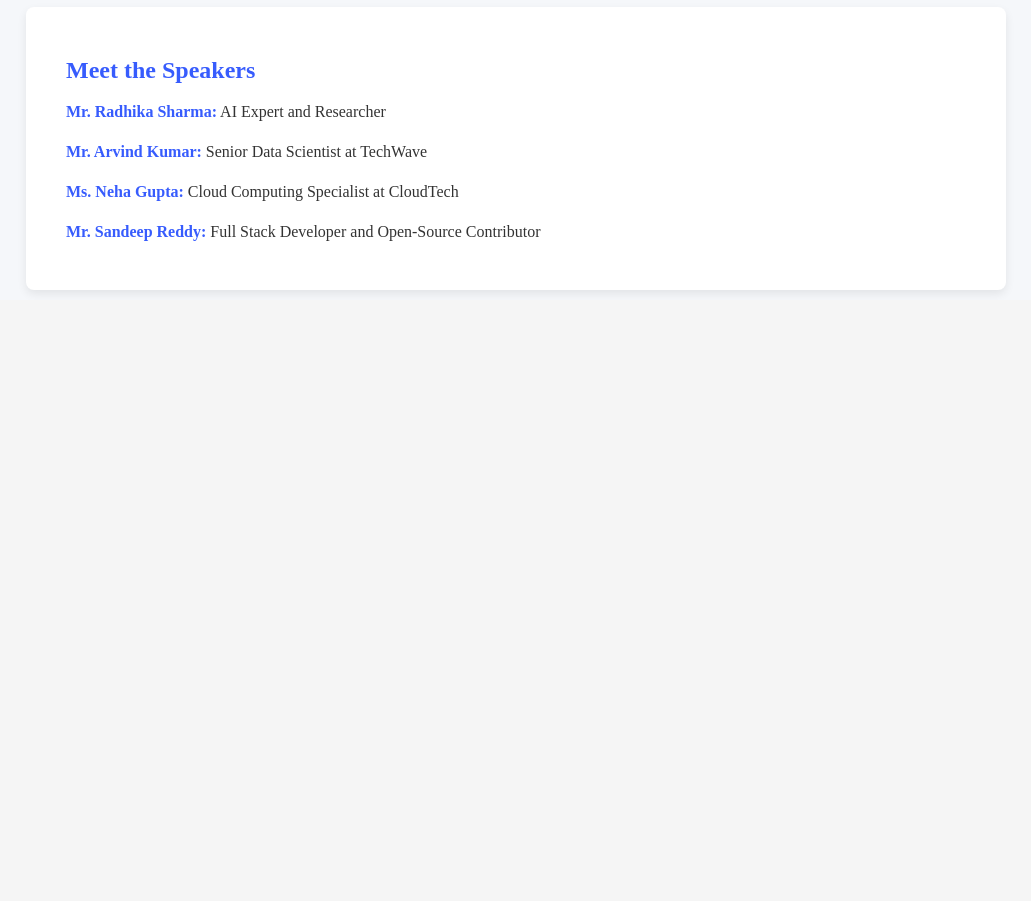
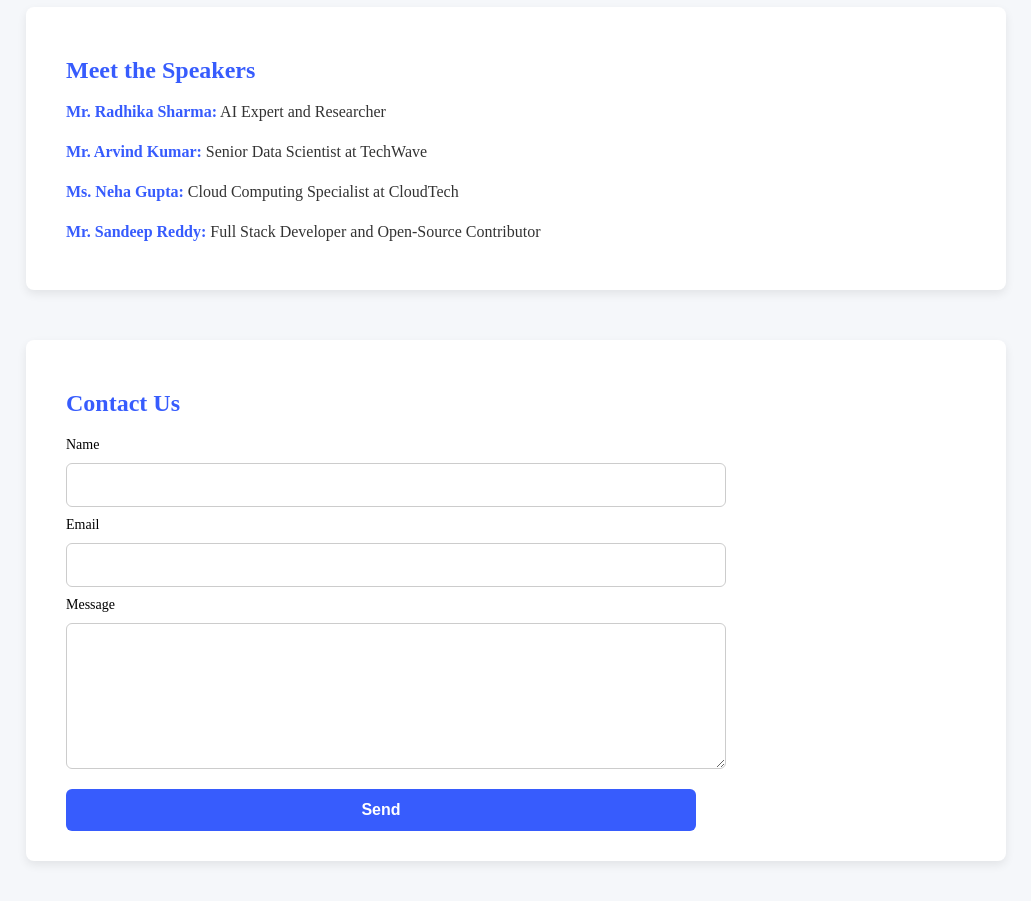
Before and after one commit to toluhenok/Tech-Events-Page, a plain HTML site: page index.html in a window 1280 px wide. Shown: the part 703-1604 px from the top of the page, without its empty margins (124-1155 px from the left). Before the commit the page ends 1003 px from the top, so only its background shows below. Drawn offline with Linux system fonts and the light colour scheme.

Commit message:
added form

```diff
--- a/index.html
+++ b/index.html
@@ -86,5 +86,23 @@
             </p>
         </div>
     </div>
+    <div class="contact">
+        <div class="contact-box">
+            <h2>Contact Us</h2>
+
+            <form>
+                <label>Name</label>
+                <input type="text">
+
+                <label>Email</label>
+                <input type="email">
+
+                <label>Message</label>
+                <textarea></textarea>
+
+                <input type="submit" value="Send">
+            </form>
+        </div>
+    </div>
 </body>
 </html>
--- a/style.css
+++ b/style.css
@@ -139,3 +139,63 @@ tr:nth-child(odd) {
 .speaker-role {
     color: #333;
 }
+
+.contact {
+    background-color: #f5f7fa;
+    padding: 40px 20px;
+    display: flex;
+    justify-content: center;
+}
+
+.contact-box {
+    background-color: #ffffff;
+    max-width: 900px;
+    width: 100%;
+    padding: 30px 40px;
+    border-radius: 8px;
+    box-shadow: 0 4px 10px rgba(0, 0, 0, 0.08);
+}
+
+.contact-box form {
+    display: flex;
+    flex-direction: column;
+    gap: 10px;
+}
+
+.contact-box input,
+.contact-box textarea {
+    width: 70%;
+    padding: 12px 14px;
+    font-size: 16px;
+    border-radius: 6px;
+    border: 1px solid #ccc;
+    outline: none;
+}
+
+.contact-box textarea {
+    min-height: 120px;
+    resize: vertical;
+}
+
+.contact-box label {
+    font-size: 14px;
+    font-weight: 500;
+}
+
+.contact-box input[type="submit"] {
+    background-color: rgb(55, 92, 253);
+    color: white;
+    border: none;
+    cursor: pointer;
+    font-weight: 600;
+    margin-top: 10px;
+}
+
+.contact-box input[type="submit"]:hover {
+    background-color: #244de6;
+}
+
+.contact-box h2 {
+    color: rgb(55, 92, 253);
+    margin-bottom: 20px;
+}
```
